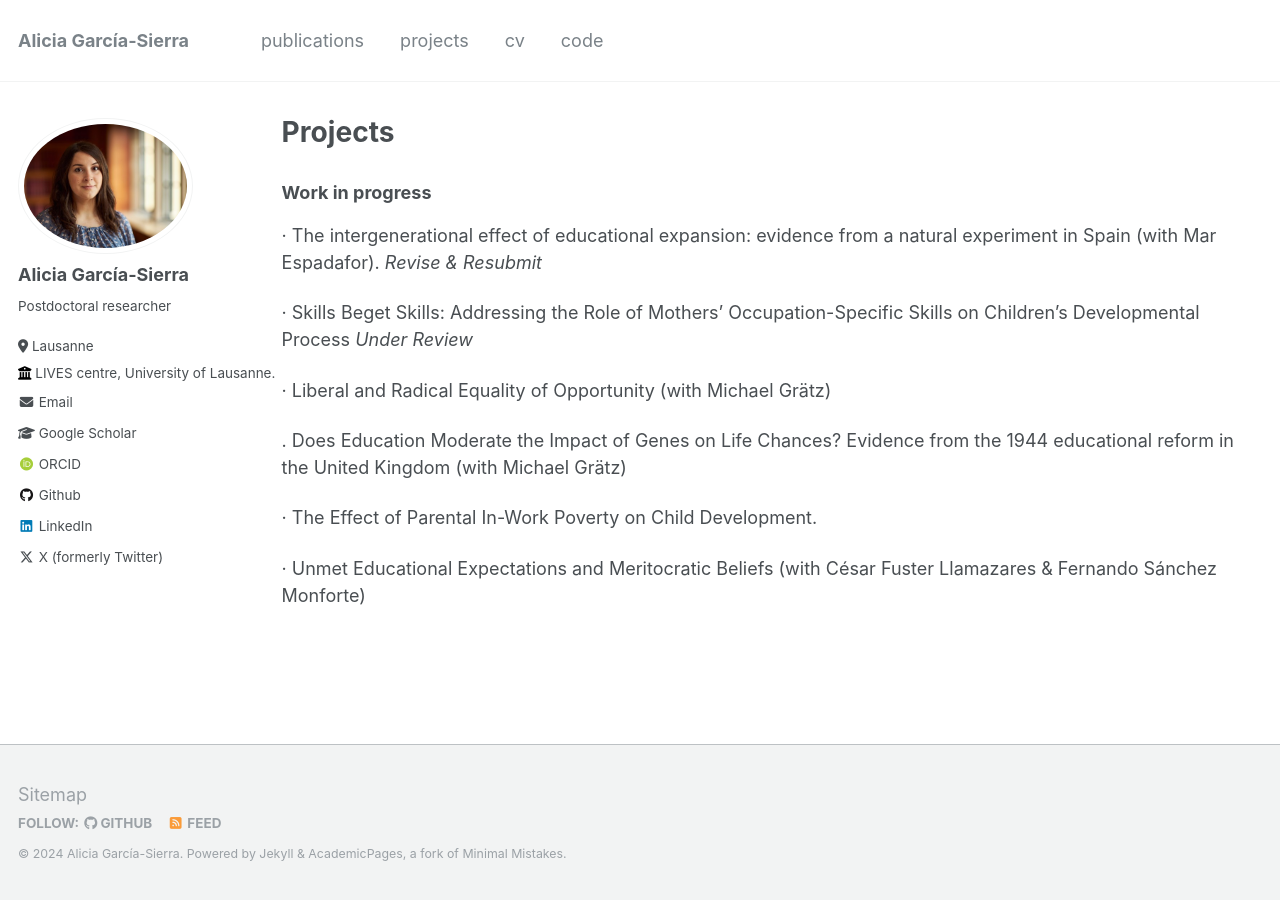
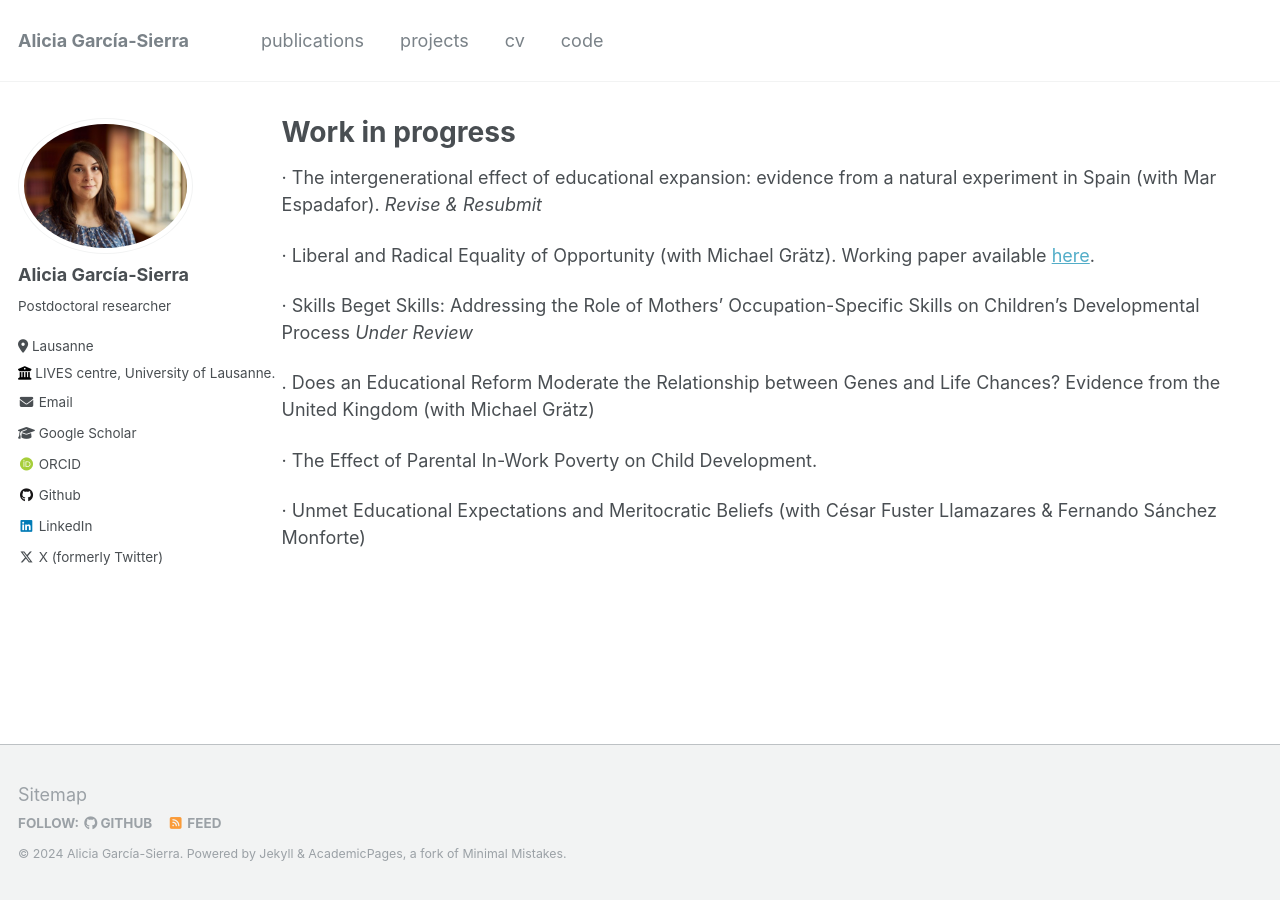
Before and after one commit to aliciagarciasierra/aliciagarciasierra.github.io, a Jekyll site: the page built from _pages/projects.md, in a window 1280 px wide. Built offline with Jekyll 4.4.1, drawn with Linux system fonts in a browser that asks for light colours; some web fonts are replaced.

Commit message:
Update projects.md

```diff
--- a/_pages/projects.md
+++ b/_pages/projects.md
@@ -1,22 +1,19 @@
 ---
 layout: archive
-title: "Projects"
-permalink: /projects/
+title: "Work in progress"
+permalink: /workinprogress/
 author_profile: true
 
 ---
 
-### Work in progress
-
 · The intergenerational effect of educational expansion: evidence from a natural experiment in Spain
 (with Mar Espadafor). _Revise & Resubmit_
 
+· Liberal and Radical Equality of Opportunity (with Michael Grätz). Working paper available [here](https://osf.io/preprints/socarxiv/t2ucp).
+
 · Skills Beget Skills: Addressing the Role of Mothers’ Occupation-Specific Skills on Children’s Developmental Process _Under Review_
 
-· Liberal and Radical Equality of Opportunity (with Michael Grätz)
-
-. Does Education Moderate the Impact of Genes on Life Chances?
-Evidence from the 1944 educational reform in the United Kingdom (with Michael Grätz)
+. Does an Educational Reform Moderate the Relationship between Genes and Life Chances? Evidence from the United Kingdom (with Michael Grätz)
 
 · The Effect of Parental In-Work Poverty on Child Development.
 
```
